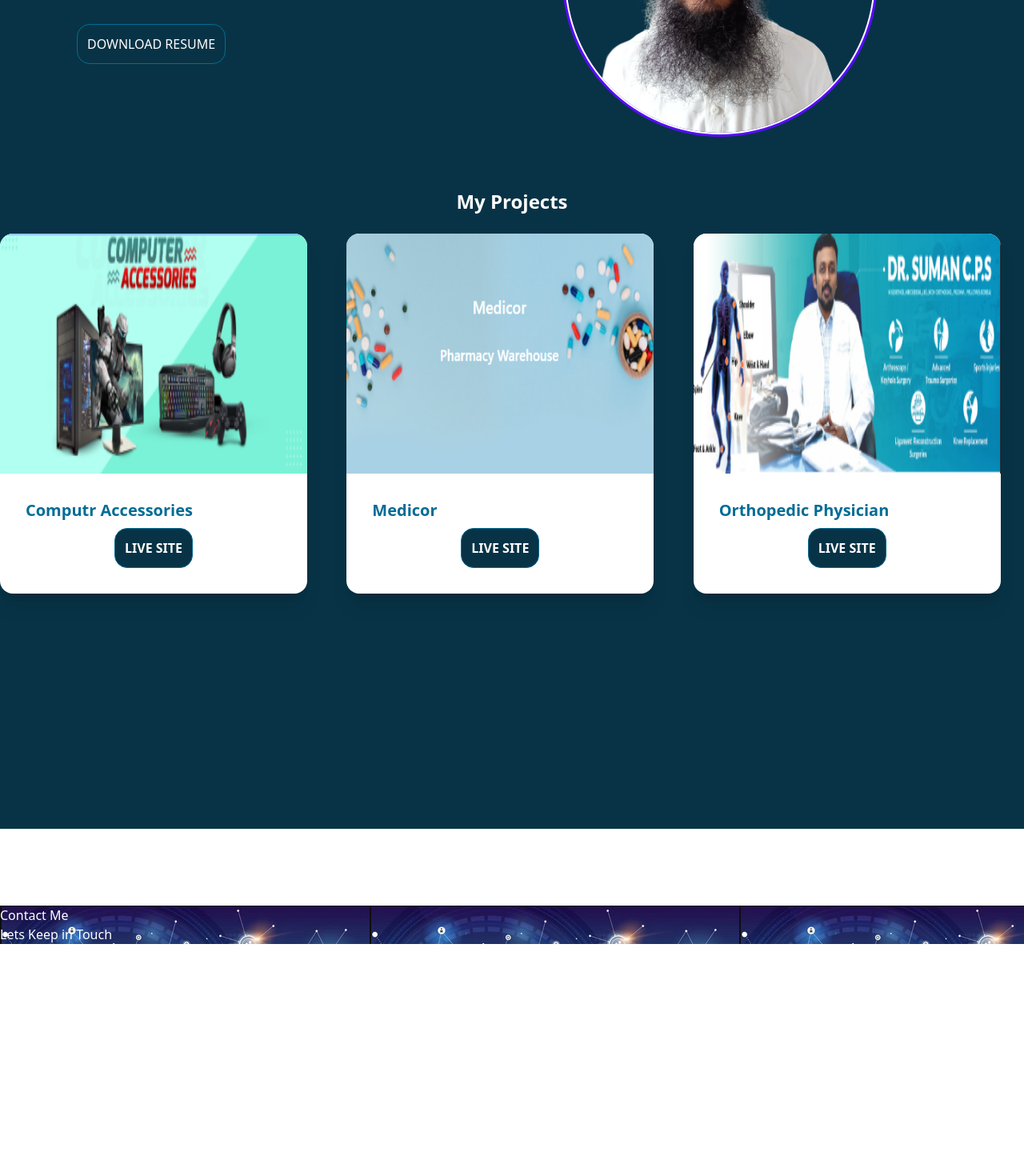
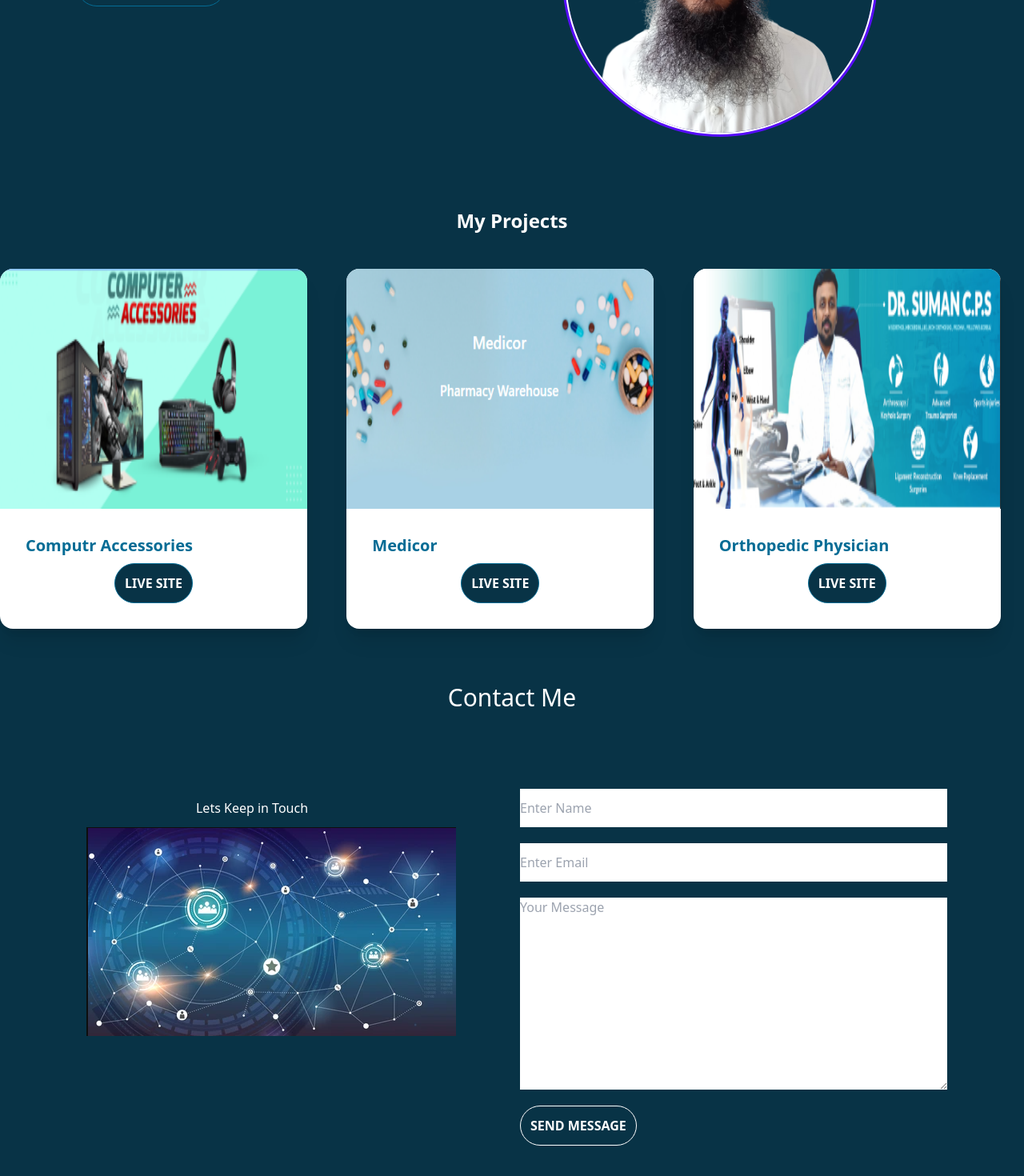
Before and after one commit to Emran12/my-portfolio, a React (Create React App) app: page /home in a window 1280 px wide. Shown: the part 314-1784 px from the top of the page at 80% size. Before the commit the page ends 1494 px from the top, so only its background shows below. Built offline with nearby package versions, Linux system fonts and the light colour scheme.

Commit message:
added contact me and scrool

```diff
--- a/package.json
+++ b/package.json
@@ -3,6 +3,7 @@
   "version": "0.1.0",
   "private": true,
   "dependencies": {
+    "@emailjs/browser": "^3.6.2",
     "@testing-library/jest-dom": "^5.16.4",
     "@testing-library/react": "^13.3.0",
     "@testing-library/user-event": "^13.5.0",
@@ -12,7 +13,9 @@
     "react-bootstrap": "^2.4.0",
     "react-dom": "^18.1.0",
     "react-router-dom": "^6.3.0",
+    "react-router-hash-link": "^2.4.3",
     "react-scripts": "5.0.1",
+    "react-slick": "^0.29.0",
     "react-typical": "^0.1.3",
     "web-vitals": "^2.1.4"
   },
--- a/src/App.js
+++ b/src/App.js
@@ -8,11 +8,13 @@ import Profile from "./PortfolioContainer/Profile/Profile";
 
 function App() {
   return (
-    <div className="bg-first text-white w-screen h-screen">
+    <div className="bg-first text-white">
       <Header></Header>
       <Routes>
-        <Route path="/" element={<Home></Home>}></Route>
-        <Route path="/home" element={<Home></Home>}></Route>
+        <Route path="/" element={<Home></Home>}>
+          {" "}
+        </Route>
+        <Route exact path="/home" element={<Home></Home>}></Route>
         <Route path="/profile" element={<Profile></Profile>}></Route>
         <Route path="/aboutme" element={<AboutMe></AboutMe>}></Route>
         <Route path="/contactme" element={<ContactMe></ContactMe>}></Route>
--- a/src/PortfolioContainer/ContactMe/ContactMe.js
+++ b/src/PortfolioContainer/ContactMe/ContactMe.js
@@ -1,11 +1,77 @@
-import React from "react";
+import React, { useRef } from "react";
+import emailjs from "@emailjs/browser";
 import network from "../../images/network.PNG";
 
 const ContactMe = () => {
+  const form = useRef();
+
+  const sendEmail = (e) => {
+    e.preventDefault();
+
+    emailjs
+      .sendForm(
+        "service_rr46bg5",
+        "template_qov3oop",
+        form.current,
+        "V_BYvZ-rPpVtRHJzC"
+      )
+      .then(
+        (result) => {
+          console.log(result.text);
+        },
+        (error) => {
+          console.log(error.text);
+        }
+      );
+    e.target.reset();
+  };
   return (
-    <div className="mt-24" style={{ backgroundImage: `url(${network})` }}>
-      <h1>Contact Me</h1>
-      <p>Lets Keep in Touch</p>
+    <div className="bg-first" id="contactme">
+      <h1 className="text-center text-3xl pt-5">Contact Me</h1>
+      <div className="mt-24 grid lg:grid-cols-2 sm:grid-cols-1 gap-5">
+        <div className="text-center p-3">
+          <p className="pb-3">Lets Keep in Touch</p>
+          <img className="pl-24" src={network} alt="" />
+        </div>
+        <div className="mb-12 mr-24">
+          <form
+            className="grid grid-cols-1 gap-5 "
+            ref={form}
+            onSubmit={sendEmail}
+          >
+            <input
+              className="h-12 text-first"
+              type="text"
+              name="name"
+              id=""
+              placeholder="Enter Name"
+              required
+            />
+            <input
+              className="h-12 text-first"
+              type="email"
+              name="email"
+              id=""
+              placeholder="Enter Email"
+              required
+            />
+            <textarea
+              className="text-first"
+              name="message"
+              id=""
+              cols="30"
+              rows="10"
+              placeholder="Your Message"
+              required
+            ></textarea>
+            <input
+              className="border border-black w-fit uppercase p-3 rounded-full font-bold"
+              type="submit"
+              value="send message"
+            />
+          </form>
+        </div>
+      </div>
     </div>
   );
 };
--- a/src/PortfolioContainer/Header/Header.js
+++ b/src/PortfolioContainer/Header/Header.js
@@ -1,14 +1,14 @@
 import React from "react";
-import { Link } from "react-router-dom";
+import { HashLink as Link } from "react-router-hash-link";
 
 const Header = () => {
   return (
     <div>
       <div className="flex justify-end space-x-12 p-3 ml-12 mr-6">
-        <Link to="/home">Home</Link>
-        <Link to="/projects">Projects</Link>
-        <Link to="/aboutme">About Me</Link>
-        <Link to="/contactme">Contact Me</Link>
+        <Link to="/">Home</Link>
+        <Link to="#projects">Projects</Link>
+        <Link to="#aboutme">About Me</Link>
+        <Link to="#contactme">Contact Me</Link>
       </div>
     </div>
   );
--- a/src/PortfolioContainer/Profile/Profile.js
+++ b/src/PortfolioContainer/Profile/Profile.js
@@ -4,7 +4,7 @@ import Typical from "react-typical";
 import img from "../Profile/profilepic.png";
 const Profile = () => {
   return (
-    <div className="grid lg:grid-cols-2 sm:grid-cols-1 gap-10 mt-12">
+    <div className="grid lg:grid-cols-2 sm:grid-cols-1 gap-10 mt-12 bg-first sm:pb-5">
       <div className="pl-24 pt-12">
         <h1 className="text-2xl">I'm Mohammad Emran Hossain</h1>
         <h1 className="text-3xl text-second font-bold mb-6 pt-3">
@@ -22,14 +22,11 @@ const Profile = () => {
             ]}
           ></Typical>
         </h1>
-        <p>
-          Lorem, ipsum dolor sit amet consectetur adipisicing elit. Dolorum vel
-          veritatis repellat quisquam, doloribus facere minima laboriosam. In,
-        </p>
+
         <p className="mt-12">
           <a href="resume.pdf" download="emran hossain" alt="">
             {" "}
-            <Button className="text-white uppercase border border-second p-3 rounded-2xl">
+            <Button className="text-white uppercase border border-second p-3 rounded-full">
               download resume
             </Button>
           </a>
--- a/src/PortfolioContainer/Projects/Projects.js
+++ b/src/PortfolioContainer/Projects/Projects.js
@@ -25,9 +25,12 @@ const Projects = () => {
     },
   ];
   return (
-    <div className="w-screen h-screen bg-first">
-      <div className="mt-16">
-        <h1 className="text-2xl font-bold text-white text-center mb-6">
+    <div className=" bg-first mt-12 pb-12">
+      <div>
+        <h1
+          className="text-2xl font-bold text-white text-center mb-6 p-5"
+          id="projects"
+        >
           My Projects
         </h1>
         <div className="grid lg:grid-cols-3 md:grid-cols-2 sm:grid-cols-1 gap-5">
@@ -41,7 +44,7 @@ const Projects = () => {
                 <p>
                   <a href={project.url} target="_blank" alt="">
                     {" "}
-                    <Button className="text-white uppercase border border-second p-3 rounded-2xl bg-first font-bold">
+                    <Button className="text-white uppercase border border-second p-3 rounded-full bg-first font-bold">
                       Live Site
                     </Button>
                   </a>
```
Also changed, not shown: 1 other file (tests, documents, lock files or other folders).
